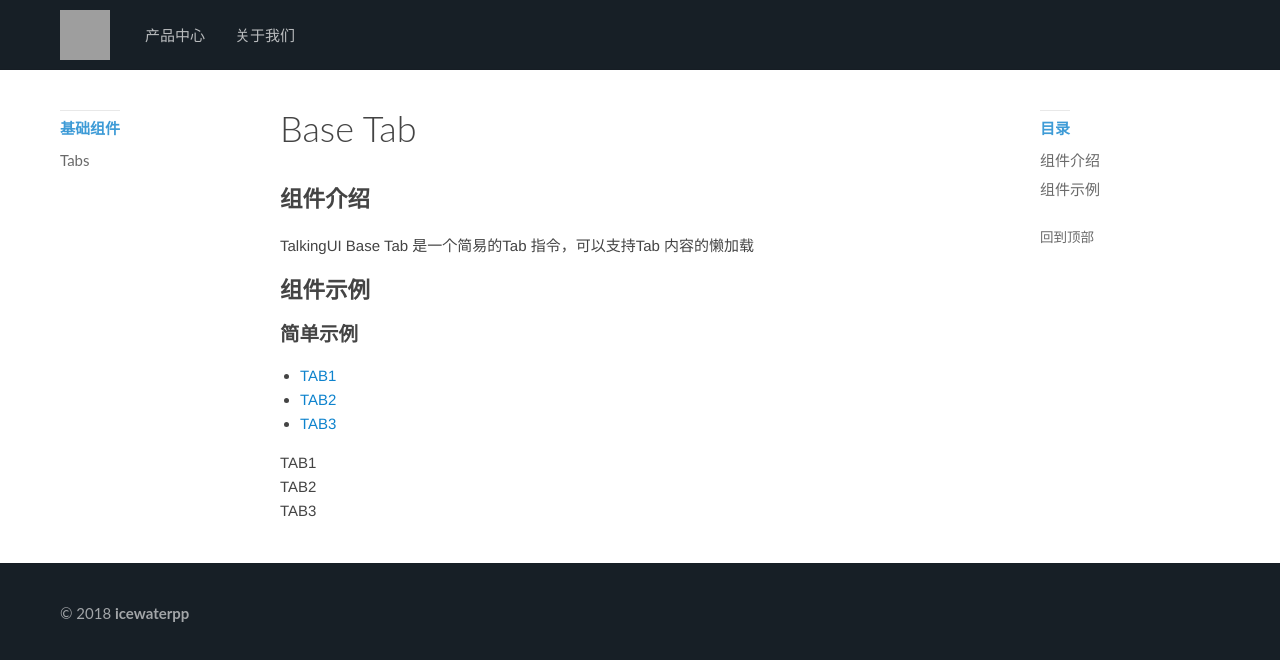
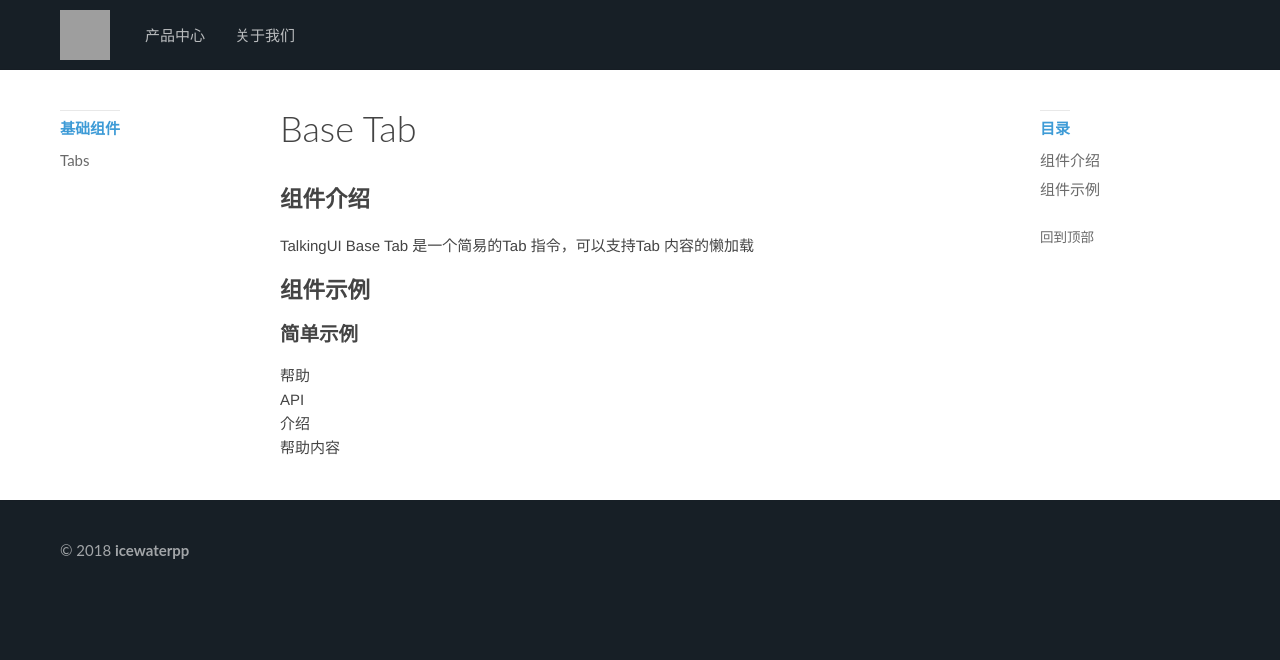
Before and after one commit to italking/talkingui-react, a React (Create React App) app: page /product in a window 1280 px wide. Shown: the top 660 px of the page. Built offline with nearby package versions, Linux system fonts and the light colour scheme; grey boxes are pictures that could not be loaded.

Commit message:
tabs
tabs

```diff
--- a/package.json
+++ b/package.json
@@ -5,10 +5,12 @@
   "keywords": [],
   "main": "src/index.js",
   "dependencies": {
+    "event-emitter": "0.3.5",
     "react": "16.12.0",
     "react-dom": "16.12.0",
     "react-router-dom": "5.1.2",
-    "react-scripts": "3.0.1"
+    "react-scripts": "3.0.1",
+    "uuid": "3.4.0"
   },
   "devDependencies": {
     "typescript": "3.3.3"
--- a/src/example/product/tabs.tsx
+++ b/src/example/product/tabs.tsx
@@ -1,4 +1,9 @@
 import React from "react";
+import TkTab from "../../tkui/tabs/TkTab";
+import TkTabHeaderList from "../../tkui/tabs/TkTabHeaderList";
+import TkTabHeader from "../../tkui/tabs/TkTabHeader";
+import TkTabContentList from "../../tkui/tabs/TkTabContentList";
+import TkTabContent from "../../tkui/tabs/TkTabContent";
 export default class Tabs extends React.Component {
   render() {
     return (
@@ -27,28 +32,32 @@ export default class Tabs extends React.Component {
             <a class="article-anchor" href="#简单示例" aria-hidden="true"></a>
           </h3>
           <div>
-              <ul  class="nav nav-tabs">
-                <li class="nav-item">
-                  <a class="nav-link active" >TAB1</a>
-                </li>
-                <li class="nav-item">
-                  <a class="nav-link" >TAB2</a>
-                </li>
-                <li class="nav-item">
-                  <a class="nav-link" >TAB3</a>
-                </li>
-              </ul>
-              <div class="tab-content">
-                <div class="tab-pane">
-                  TAB1
-                </div>
-                <div class="tab-pane">
-                  TAB2
-                </div>
-                <div class="tab-pane">
-                  TAB3
-                </div>
-              </div>
+             <TkTab>
+               <TkTabHeaderList>
+                 <TkTabHeader>帮助</TkTabHeader>
+                 <TkTabHeader>API</TkTabHeader>
+                 <TkTabHeader>介绍</TkTabHeader>
+               </TkTabHeaderList>
+               <TkTabContentList>
+                 <TkTabContent>帮助内容</TkTabContent>
+                 <TkTabContent>API内容</TkTabContent>
+                 <TkTabContent>
+                    介绍内容
+                    <TkTab>
+                      <TkTabHeaderList>
+                        <TkTabHeader>帮助</TkTabHeader>
+                        <TkTabHeader>API</TkTabHeader>
+                        <TkTabHeader>介绍</TkTabHeader>
+                      </TkTabHeaderList>
+                      <TkTabContentList>
+                        <TkTabContent>帮助内容</TkTabContent>
+                        <TkTabContent>API内容</TkTabContent>
+                        <TkTabContent>介绍内容</TkTabContent>
+                      </TkTabContentList>
+                    </TkTab>
+                </TkTabContent>
+               </TkTabContentList>
+             </TkTab>
           </div>
         </div>
       </div>
--- /dev/null
+++ b/src/tkui/tabs/TkTab.tsx
@@ -0,0 +1,35 @@
+import React from "react";
+import uuid from  "uuid";
+import events from "events";
+export const TkTabContext = React.createContext(null);
+
+export default class TkTab extends React.Component {
+  id: string;
+  hindex = 0;
+  cindex = 0;
+  tkContext;
+  constructor(props){
+    super(props);
+    this.id = uuid.v4();
+    this.tkContext = {
+      id: this.id,
+      getCindex:()=>{
+        return this.cindex++;
+      },
+      getHindex:()=>{
+        return this.hindex++;
+      },
+      emitter: new events.EventEmitter()
+    }
+  }
+
+  render(){
+    return (
+      <TkTabContext.Provider value={this.tkContext}>
+        <div className="tk-tabs">
+          {this.props.children}
+        </div>
+      </TkTabContext.Provider>
+    );
+  }
+}
--- /dev/null
+++ b/src/tkui/tabs/TkTabContent.tsx
@@ -0,0 +1,48 @@
+import React from "react";
+import events from "events";
+import {TkTabContext} from "./TkTab";
+
+export default class TkTabContent extends React.Component {
+  static contextType = TkTabContext;
+  emitter
+  index:number;
+  tid;
+  constructor(props){
+    super(props)
+    this.state = {show:false}
+  }
+
+  componentDidMount(){
+    //初始化消息
+    this.emitter = this.context.emitter;
+    this.index   = this.context.getCindex();
+    if(this.index === 0){
+      this.setState({show:true});
+    }
+    this.tid     = this.context.id;
+    this.emitter.addListener('tab' , (message)=>{
+      this.toggle(message);
+    });
+  }
+
+  toggle(message){
+    if(message.index === this.index){
+        this.setState({show:true})
+    }else{
+        this.setState({show:false});
+    }
+  }
+
+  render(){
+    const show = this.state.show;
+    return (
+      <>
+      {show &&
+        (<div className='tk-tabs-content'>
+          {this.props.children}
+        </div>)
+      }
+      </>
+    );
+  }
+}
--- /dev/null
+++ b/src/tkui/tabs/TkTabContentList.tsx
@@ -0,0 +1,11 @@
+import React from "react";
+
+export default class TkTabContentList extends React.Component {
+  render(){
+    return (
+      <div className="tk-tabs-content-list">
+         {this.props.children}
+      </div>
+    );
+  }
+}
--- /dev/null
+++ b/src/tkui/tabs/TkTabHeader.tsx
@@ -0,0 +1,31 @@
+import React from "react";
+import events from "events";
+import {TkTabContext} from "./TkTab";
+
+export default class TkTabHeader extends React.Component {
+  static contextType = TkTabContext;
+  emitter
+  index:number;
+  tid;
+  constructor(props){
+    super(props);
+    this.handClick = this.handClick.bind(this);
+  }
+  componentDidMount(){
+    //初始化消息
+    this.emitter = this.context.emitter;
+    this.index = this.context.getHindex();
+    this.tid = this.context.id;
+
+  }
+  handClick(){
+    this.emitter.emit('tab' , {index:this.index});
+  }
+  render(){
+    return (
+      <div className="tk-tabs-header" onClick={this.handClick} >
+         {this.props.children}
+      </div>
+    );
+  }
+}
--- /dev/null
+++ b/src/tkui/tabs/TkTabHeaderList.tsx
@@ -0,0 +1,11 @@
+import React from "react";
+
+export default class TkTabHeaderList extends React.Component {
+  render(){
+    return (
+      <div className="tk-tabs-header-list">
+         {this.props.children}
+      </div>
+    );
+  }
+}
```
